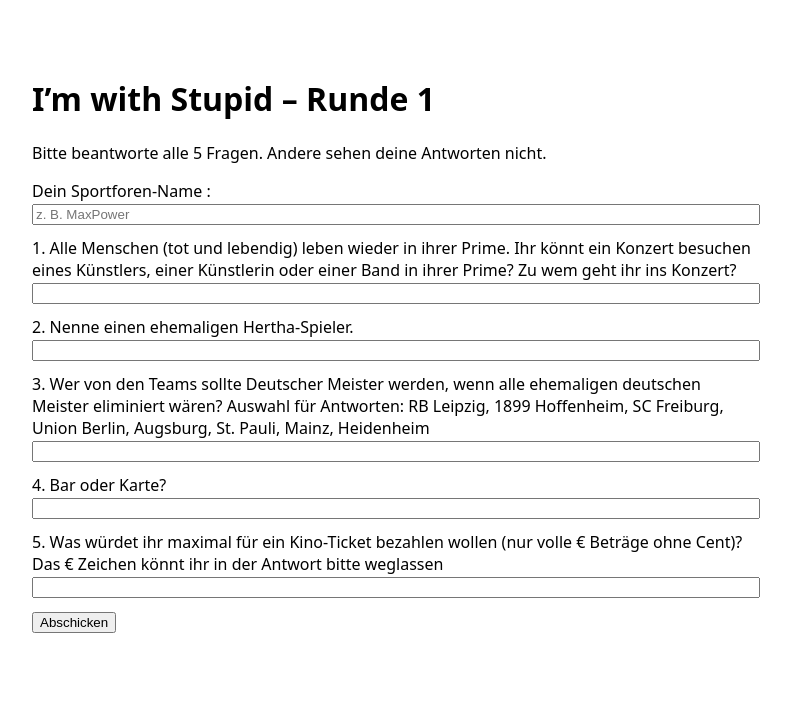
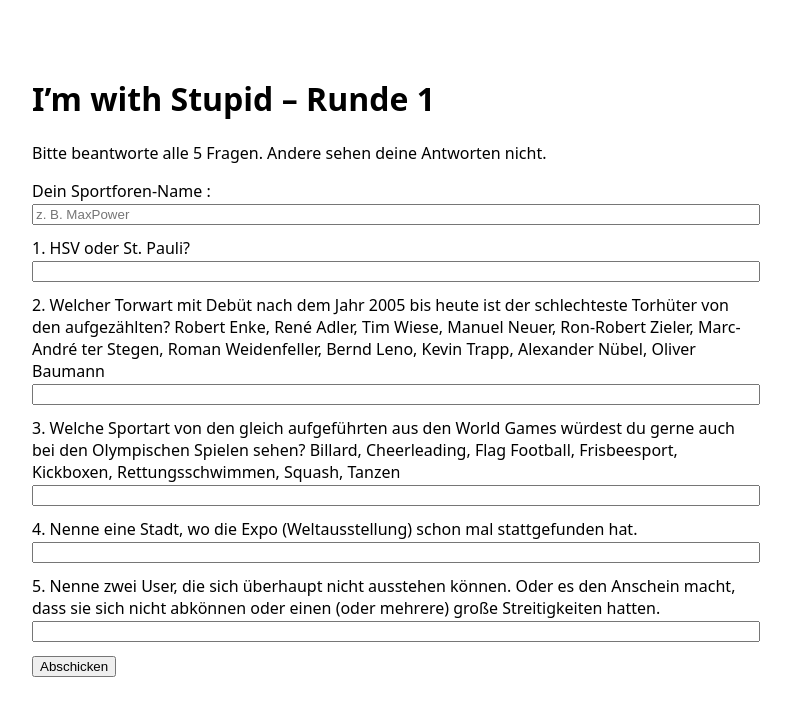
Before and after one commit to Mart-041/Im-with-stupid, a Next.js app: page / in a window 1280 px wide. Shown: the top 716 px of the page, without its empty margins (248-1039 px from the left). Built offline with nearby package versions, Linux system fonts and the light colour scheme.

Commit message:
Update index.tsx

```diff
--- a/pages/index.tsx
+++ b/pages/index.tsx
@@ -4,7 +4,7 @@ import { useEffect, useState } from "react";
 export default function Home() {
   const router = useRouter();
   const [player, setPlayer] = useState("");
-  const [round, setRound] = useState("1");
+  const [round, setRound] = useState("5");
   const [q, setQ] = useState({ q1: "", q2: "", q3: "", q4: "", q5: "" });
   const [sent, setSent] = useState(false);
   const [err, setErr] = useState<string | null>(null);
@@ -61,7 +61,8 @@ export default function Home() {
 
         <div style={{ marginBottom: 12 }}>
           <label>
-1. Alle Menschen (tot und lebendig) leben wieder in ihrer Prime. Ihr könnt ein Konzert besuchen eines Künstlers, einer Künstlerin oder einer Band in ihrer Prime? Zu wem geht ihr ins Konzert?
+1. HSV oder St. Pauli?
+
           </label>
           <br />
           <input
@@ -76,8 +77,8 @@ export default function Home() {
 
         <div style={{ marginBottom: 12 }}>
           <label>
-2. Nenne einen ehemaligen Hertha-Spieler.
-          </label>
+2. Welcher Torwart mit Debüt nach dem Jahr 2005 bis heute ist der schlechteste Torhüter von den aufgezählten?
+Robert Enke, René Adler, Tim Wiese, Manuel Neuer, Ron-Robert Zieler, Marc-André ter Stegen, Roman Weidenfeller, Bernd Leno, Kevin Trapp, Alexander Nübel, Oliver Baumann          </label>
           <br />
           <input
             required
@@ -91,10 +92,9 @@ export default function Home() {
 
         <div style={{ marginBottom: 12 }}>
           <label>
-           3. Wer von den Teams sollte Deutscher Meister werden, wenn alle ehemaligen deutschen Meister eliminiert wären?
-Auswahl für Antworten:
-RB Leipzig, 1899 Hoffenheim, SC Freiburg, Union Berlin, Augsburg, St. Pauli, Mainz, Heidenheim
-          </label>
+3. Welche Sportart von den gleich aufgeführten aus den World Games würdest du gerne auch bei den Olympischen Spielen sehen?
+
+Billard, Cheerleading, Flag Football, Frisbeesport, Kickboxen, Rettungsschwimmen, Squash, Tanzen          </label>
           <br />
           <input
             required
@@ -108,7 +108,8 @@ RB Leipzig, 1899 Hoffenheim, SC Freiburg, Union Berlin, Augsburg, St. Pauli, Mai
 
         <div style={{ marginBottom: 12 }}>
           <label>
-4. Bar oder Karte?
+4. Nenne eine Stadt, wo die Expo (Weltausstellung) schon mal stattgefunden hat.
+
           </label>
           <br />
           <input
@@ -122,7 +123,7 @@ RB Leipzig, 1899 Hoffenheim, SC Freiburg, Union Berlin, Augsburg, St. Pauli, Mai
         </div>
 
         <div style={{ marginBottom: 12 }}>
-5. Was würdet ihr maximal für ein Kino-Ticket bezahlen wollen (nur volle € Beträge ohne Cent)? Das € Zeichen könnt ihr in der Antwort bitte weglassen          <br />
+5. Nenne zwei User, die sich überhaupt nicht ausstehen können. Oder es den Anschein macht, dass sie sich nicht abkönnen oder einen (oder mehrere) große Streitigkeiten hatten.      <br />
           <input
             required
             value={q.q5}
```
